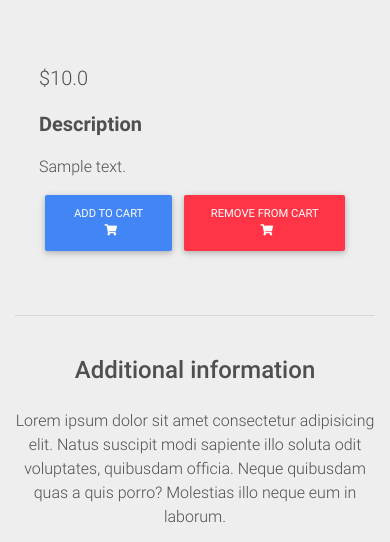
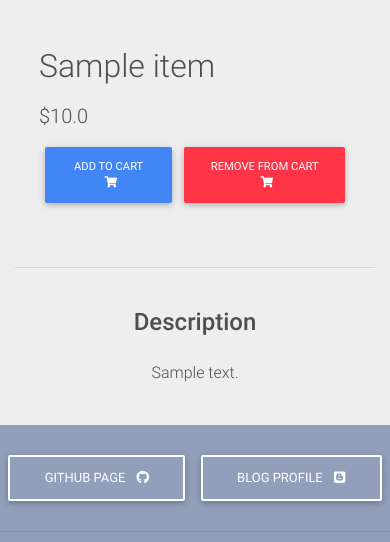
Before and after one commit to coderj001/E-commerce-with-django, a Django app: page /product/sample/ in a window 390 px wide. Shown: the part 391-933 px from the top of the page. Run offline with Django 3.2, Linux system fonts and the light colour scheme; tables that the repository leaves empty hold one stand-in row (values such as "Sample post"); grey boxes marked "Sample" are stand-in pictures; some libraries are stand-ins or nearby versions.

Commit message:
product page updated

```diff
--- a/ecommerce/templates/core/productpage.html
+++ b/ecommerce/templates/core/productpage.html
@@ -14,7 +14,7 @@
         <!--Grid column-->
         <div class="col-md-6 mb-4">
 
-          <img src="https://mdbootstrap.com/img/Photos/Horizontal/E-commerce/Products/14.jpg" class="img-fluid" alt="">
+            <img src="{{item.image.url}}" class="img-fluid" alt="product image" height="400px" width="400px">
 
         </div>
         <!--Grid column-->
@@ -24,6 +24,9 @@
 
           <!--Content-->
           <div class="p-4">
+            <div class="mb-3">
+                <h2>{{item.title}}</h2>
+            </div>
 
             <div class="mb-3">
               <a href="">
@@ -42,18 +45,6 @@
                 {% endif %}
             </p>
 
-            <p class="lead font-weight-bold">Description</p>
-
-            <p>{{item.description}}</p>
-
-            {# <form class="d-flex justify-content-left"> #}
-            {#   <!-- Default input --> #}
-            {#   <input type="number" value="1" aria-label="Search" class="form-control" style="width: 100px"> #}
-            {#   <button class="btn btn-primary btn-md my-0 p" type="submit">Add to cart #}
-            {#     <i class="fas fa-shopping-cart ml-1"></i> #}
-            {#   </button> #}
-            {#  #}
-            {# </form> #}
         <div class="d-flex justify-content-left">
             <a href="{{item.get_add_to_cart_url}}" class="btn btn-primary btn-md my-0 p" type="submit">Add to cart
                 <i class="fas fa-shopping-cart ml-1"></i>
@@ -80,11 +71,9 @@
         <!--Grid column-->
         <div class="col-md-6 text-center">
 
-          <h4 class="my-4 h4">Additional information</h4>
+          <h4 class="my-4 h4">Description</h4>
 
-          <p>Lorem ipsum dolor sit amet consectetur adipisicing elit. Natus suscipit modi sapiente illo soluta odit
-            voluptates,
-            quibusdam officia. Neque quibusdam quas a quis porro? Molestias illo neque eum in laborum.</p>
+          <p>{{item.description}}</p>
 
         </div>
         <!--Grid column-->
@@ -93,33 +82,33 @@
       <!--Grid row-->
 
       <!--Grid row-->
-      <div class="row wow fadeIn">
-
-        <!--Grid column-->
-        <div class="col-lg-4 col-md-12 mb-4">
-
-          <img src="https://mdbootstrap.com/img/Photos/Horizontal/E-commerce/Products/11.jpg" class="img-fluid" alt="">
-
-        </div>
-        <!--Grid column-->
-
-        <!--Grid column-->
-        <div class="col-lg-4 col-md-6 mb-4">
-
-          <img src="https://mdbootstrap.com/img/Photos/Horizontal/E-commerce/Products/12.jpg" class="img-fluid" alt="">
-
-        </div>
-        <!--Grid column-->
-
-        <!--Grid column-->
-        <div class="col-lg-4 col-md-6 mb-4">
-
-          <img src="https://mdbootstrap.com/img/Photos/Horizontal/E-commerce/Products/13.jpg" class="img-fluid" alt="">
-
-        </div>
-        <!--Grid column-->
-
-      </div>
+      <!-- <div class="row wow fadeIn"> -->
+      <!--  -->
+      <!--   <!&#45;&#45;Grid column&#45;&#45;> -->
+      <!--   <div class="col&#45;lg&#45;4 col&#45;md&#45;12 mb&#45;4"> -->
+      <!--  -->
+      <!--     <img src="https://mdbootstrap.com/img/Photos/Horizontal/E&#45;commerce/Products/11.jpg" class="img&#45;fluid" alt=""> -->
+      <!--  -->
+      <!--   </div> -->
+      <!--   <!&#45;&#45;Grid column&#45;&#45;> -->
+      <!--  -->
+      <!--   <!&#45;&#45;Grid column&#45;&#45;> -->
+      <!--   <div class="col&#45;lg&#45;4 col&#45;md&#45;6 mb&#45;4"> -->
+      <!--  -->
+      <!--     <img src="https://mdbootstrap.com/img/Photos/Horizontal/E&#45;commerce/Products/12.jpg" class="img&#45;fluid" alt=""> -->
+      <!--  -->
+      <!--   </div> -->
+      <!--   <!&#45;&#45;Grid column&#45;&#45;> -->
+      <!--  -->
+      <!--   <!&#45;&#45;Grid column&#45;&#45;> -->
+      <!--   <div class="col&#45;lg&#45;4 col&#45;md&#45;6 mb&#45;4"> -->
+      <!--  -->
+      <!--     <img src="https://mdbootstrap.com/img/Photos/Horizontal/E&#45;commerce/Products/13.jpg" class="img&#45;fluid" alt=""> -->
+      <!--  -->
+      <!--   </div> -->
+      <!--   <!&#45;&#45;Grid column&#45;&#45;> -->
+      <!--  -->
+      <!-- </div> -->
       <!--Grid row-->
 
     </div>
```
